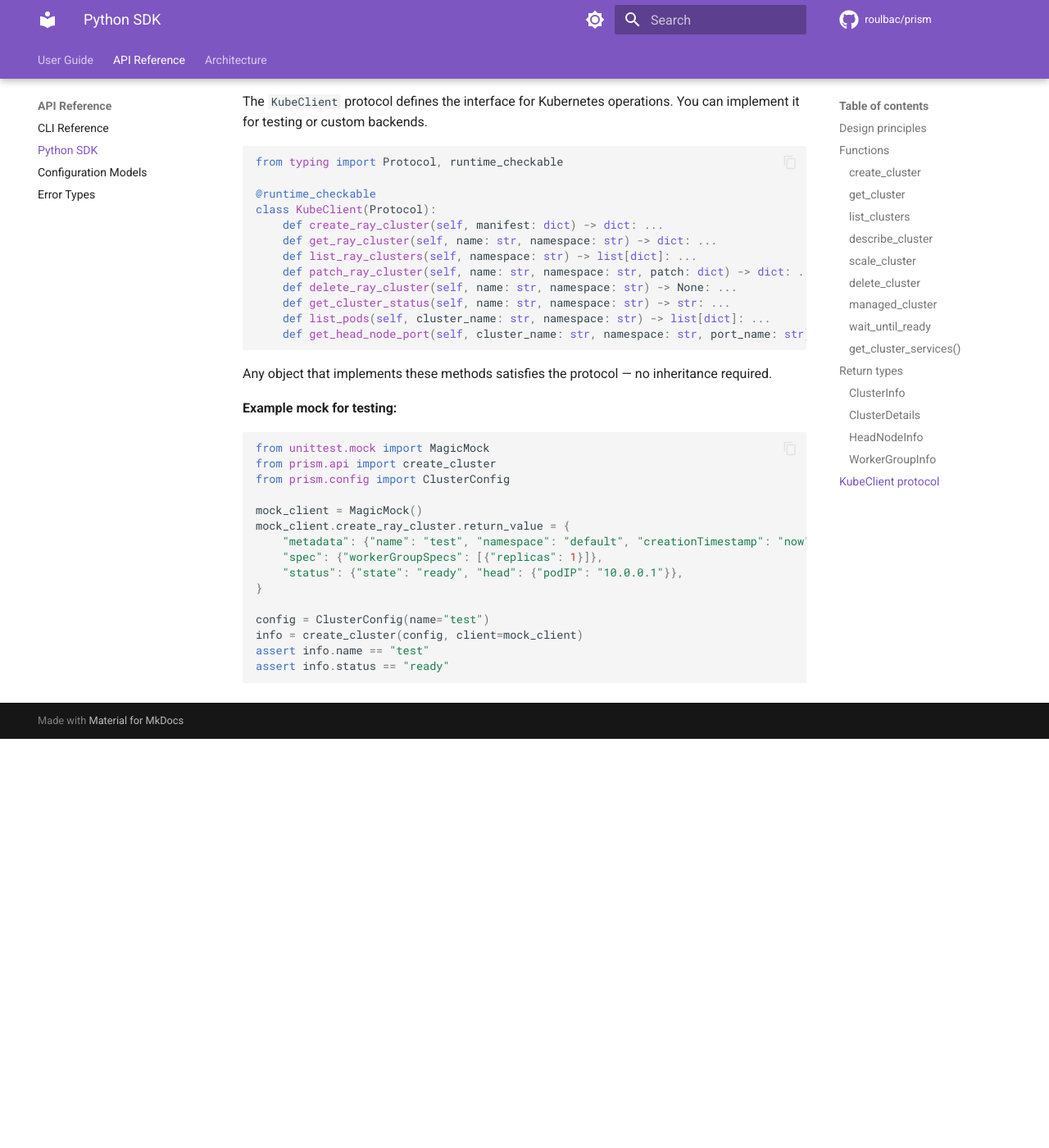
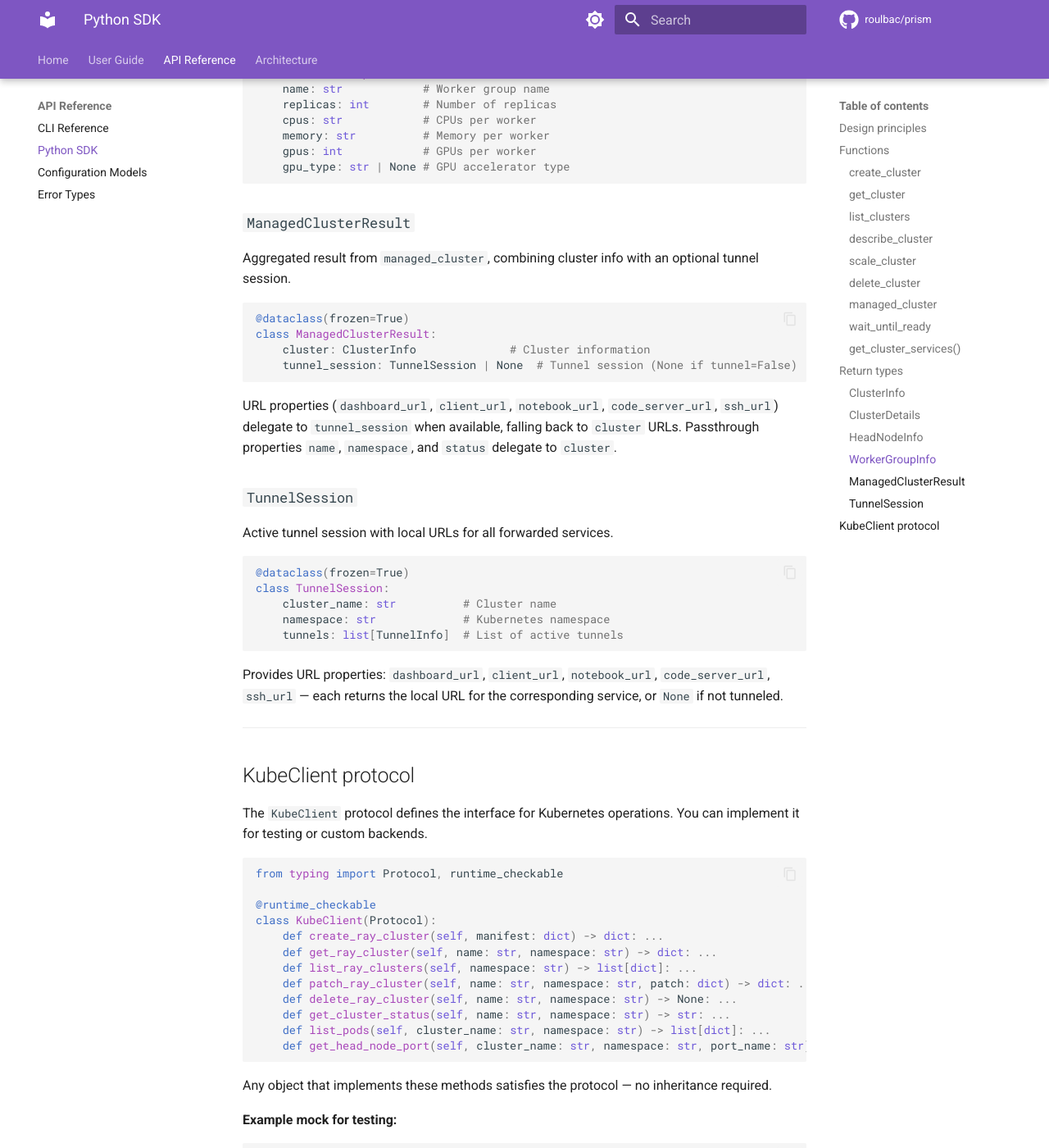
Before and after one commit to roulbac/krayne, an MkDocs documentation site: the page built from docs/reference/sdk.md, in a window 1280 px wide and 1400 px high, scrolled down 9502 px. Shown: the whole window at 82% size. Built offline with MkDocs 1.6.1 and Material for MkDocs 9.7.7, drawn with Linux system fonts in a browser that asks for light colours; comment, search, counter and statistics services are not loaded; before the commit the page ends 10403 px from its top, so only the background shows below that; some of the changed text lies outside the part shown.

Commit message:
Add tunnel parameter to managed_cluster and return ManagedClusterResult
managed_cluster now accepts tunnel=True (default) to automatically open
port-forward tunnels after cluster creation. Yields ManagedClusterResult
which aggregates ClusterInfo and optional TunnelSession, with URL
properties that prefer tunnel localhost URLs over in-cluster IPs.

Also adds docs/index.md to redirect the docs root to the user guide.

https://claude.ai/code/session_01En9sRLnts3HPQsd6bZchqd

````diff
--- a/docs/reference/sdk.md
+++ b/docs/reference/sdk.md
@@ -226,7 +226,7 @@ def delete_cluster(
 
 ### `managed_cluster`
 
-Context manager that creates a cluster, waits for readiness, and deletes it on exit.
+Context manager that creates a cluster, waits for readiness, optionally opens tunnels, and cleans up everything on exit.
 
 ```python
 def managed_cluster(
@@ -235,7 +235,8 @@ def managed_cluster(
     client: KubeClient | None = None,
     kubeconfig: str | None = None,
     timeout: int = 300,
-) -> ContextManager[ClusterInfo]
+    tunnel: bool = True,
+) -> ContextManager[ManagedClusterResult]
 ```
 
 **Parameters:**
@@ -246,8 +247,9 @@ def managed_cluster(
 | `client` | `KubeClient \| None` | `None` | Kubernetes client |
 | `kubeconfig` | `str \| None` | `None` | Path to kubeconfig file |
 | `timeout` | `int` | `300` | Timeout in seconds for cluster readiness |
+| `tunnel` | `bool` | `True` | Open port-forward tunnels to cluster services |
 
-**Yields:** [`ClusterInfo`](#clusterinfo) once the cluster is ready
+**Yields:** [`ManagedClusterResult`](#managedclusterresult) once the cluster is ready
 
 **Raises:**
 
@@ -256,7 +258,7 @@ def managed_cluster(
 - `ClusterTimeoutError` — cluster not ready within timeout
 - `KubeConnectionError` — cannot reach the Kubernetes API
 
-The cluster is always deleted on exit, even if an exception occurs inside the `with` block.
+The cluster is always deleted on exit, even if an exception occurs inside the `with` block. When `tunnel=True`, tunnels are closed before the cluster is deleted.
 
 **Example:**
 
@@ -270,11 +272,17 @@ config = ClusterConfig(
     worker_groups=[WorkerGroupConfig(replicas=2, gpus=1, gpu_type="a100")],
 )
 
-with managed_cluster(config, timeout=600) as cluster:
-    ray.init(cluster.client_url)
+# Tunnels are opened by default — URLs resolve to localhost
+with managed_cluster(config, timeout=600) as result:
+    ray.init(result.client_url)        # ray://localhost:...
+    print(result.dashboard_url)        # http://localhost:...
     # ... run distributed work ...
     ray.shutdown()
-# Cluster is automatically deleted here
+# Tunnels closed, then cluster deleted
+
+# Use tunnel=False for in-cluster access (e.g. running inside the same K8s cluster)
+with managed_cluster(config, tunnel=False) as result:
+    ray.init(result.client_url)        # ray://10.0.0.1:10001
 ```
 
 ---
@@ -406,6 +414,33 @@ class WorkerGroupInfo:
     gpu_type: str | None # GPU accelerator type
 ```
 
+### `ManagedClusterResult`
+
+Aggregated result from `managed_cluster`, combining cluster info with an optional tunnel session.
+
+```python
+@dataclass(frozen=True)
+class ManagedClusterResult:
+    cluster: ClusterInfo              # Cluster information
+    tunnel_session: TunnelSession | None  # Tunnel session (None if tunnel=False)
+```
+
+URL properties (`dashboard_url`, `client_url`, `notebook_url`, `code_server_url`, `ssh_url`) delegate to `tunnel_session` when available, falling back to `cluster` URLs. Passthrough properties `name`, `namespace`, and `status` delegate to `cluster`.
+
+### `TunnelSession`
+
+Active tunnel session with local URLs for all forwarded services.
+
+```python
+@dataclass(frozen=True)
+class TunnelSession:
+    cluster_name: str          # Cluster name
+    namespace: str             # Kubernetes namespace
+    tunnels: list[TunnelInfo]  # List of active tunnels
+```
+
+Provides URL properties: `dashboard_url`, `client_url`, `notebook_url`, `code_server_url`, `ssh_url` — each returns the local URL for the corresponding service, or `None` if not tunneled.
+
 ---
 
 ## KubeClient protocol
--- a/mkdocs.yml
+++ b/mkdocs.yml
@@ -59,6 +59,7 @@ markdown_extensions:
       permalink: true
 
 nav:
+  - Home: index.md
   - User Guide:
     - Overview: guide/overview.md
     - Quickstart: guide/quickstart.md
````
Also changed, not shown: README.md (+10 -12 lines), docs/guide/creating-clusters.md (+13 -4 lines), docs/index.md (added, +9 -0 lines), 4 other files.
